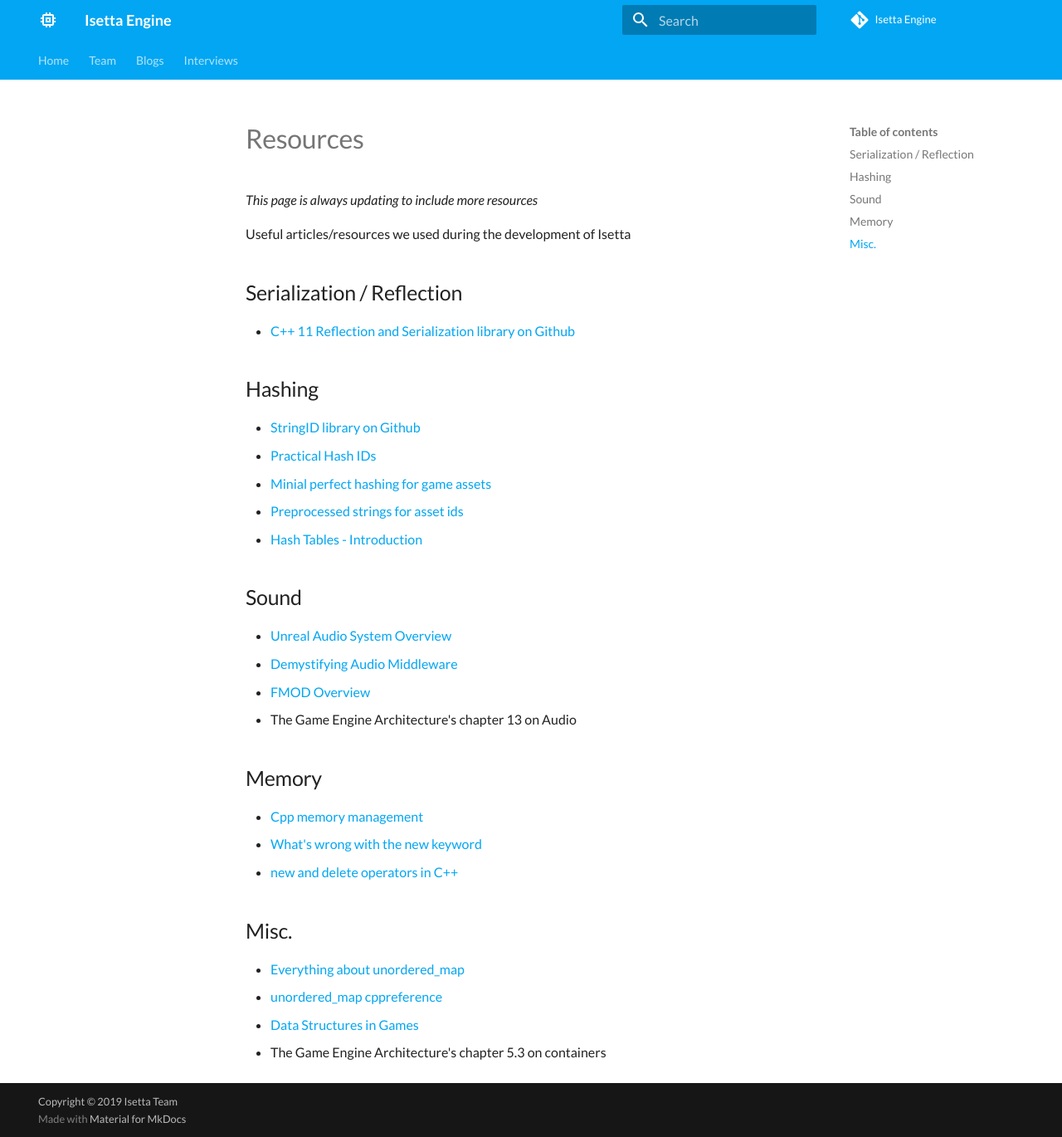
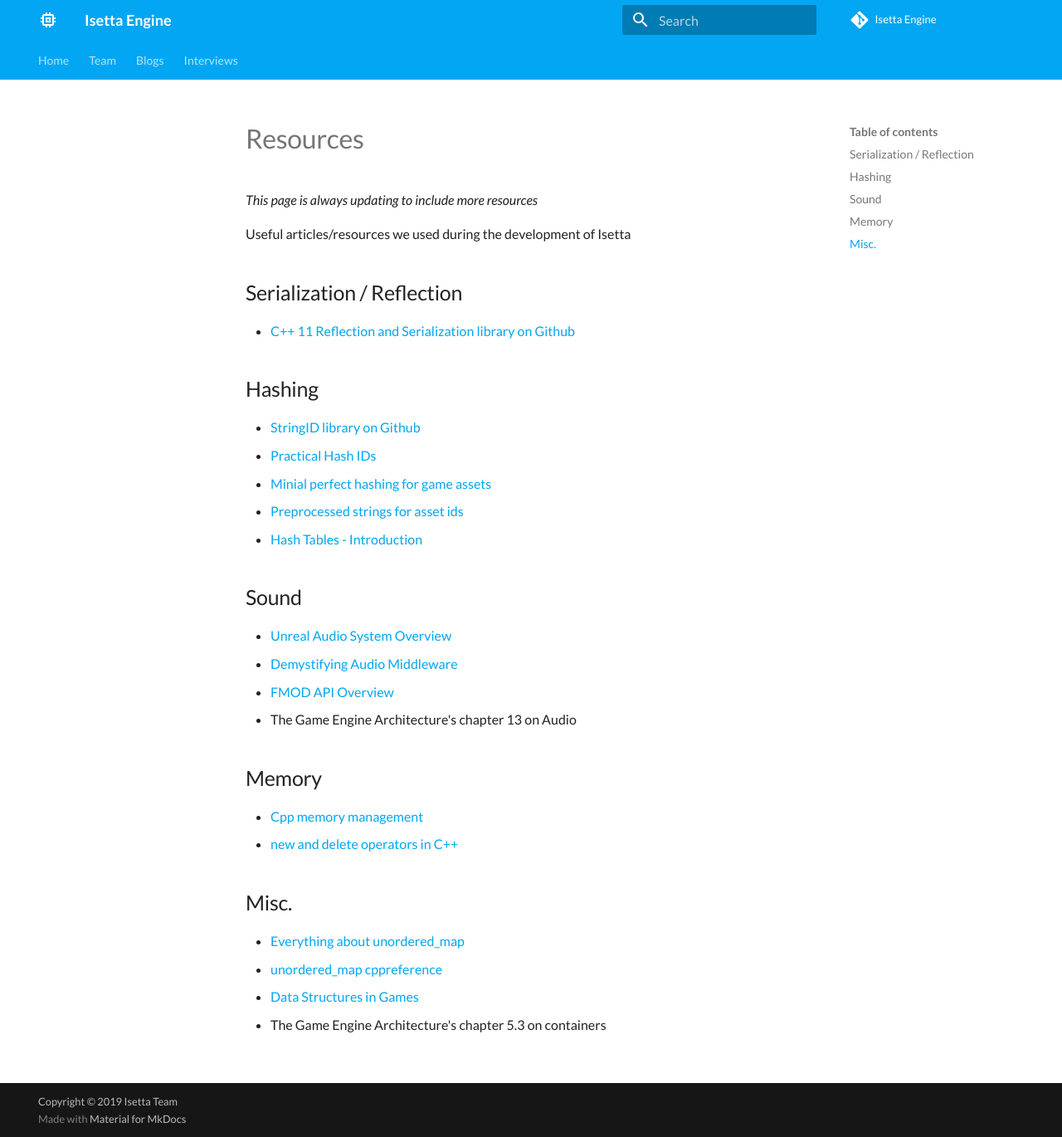
Before and after one commit to Isetta-Team/Isetta-Website-Raw, an MkDocs documentation site: the page built from docs/resources.md, in a window 1280 px wide and 1370 px high. Shown: the whole window at 83% size. Built offline with MkDocs 1.6.1 and Material for MkDocs 9.7.7, drawn with Linux system fonts in a browser that asks for light colours; comment, search, counter and statistics services are not loaded.

Commit message:
resources page update

```diff
--- a/docs/resources.md
+++ b/docs/resources.md
@@ -48,7 +48,7 @@ Useful articles/resources we used during the development of Isetta
 
 *   [Unreal Audio System Overview](https://docs.unrealengine.com/en-US/Engine/Audio/Overview)
 *   [Demystifying Audio Middleware](https://www.somatone.com/demystifying-audio-middleware/)
-*   [FMOD Overview](https://www.fmod.com/resources/documentation-api?page=content/generated/common/lowlevel_introduction.html#configuration)
+*   [FMOD API Overview](https://www.fmod.com/resources/documentation-api?page=content/generated/common/lowlevel_introduction.html#configuration)
 *   The Game Engine Architecture's chapter 13 on Audio
 
 
@@ -57,7 +57,6 @@ Useful articles/resources we used during the development of Isetta
 
 
 *   [Cpp memory management](https://www.programiz.com/cpp-programming/memory-management)
-*   [What's wrong with the new keyword](https://stackoverflow.com/questions/4716994/whats-wrong-with-the-new-keyword-in-c)
 *   [new and delete operators in C++](https://www.geeksforgeeks.org/new-and-delete-operators-in-cpp-for-dynamic-memory/)
 
 
```
